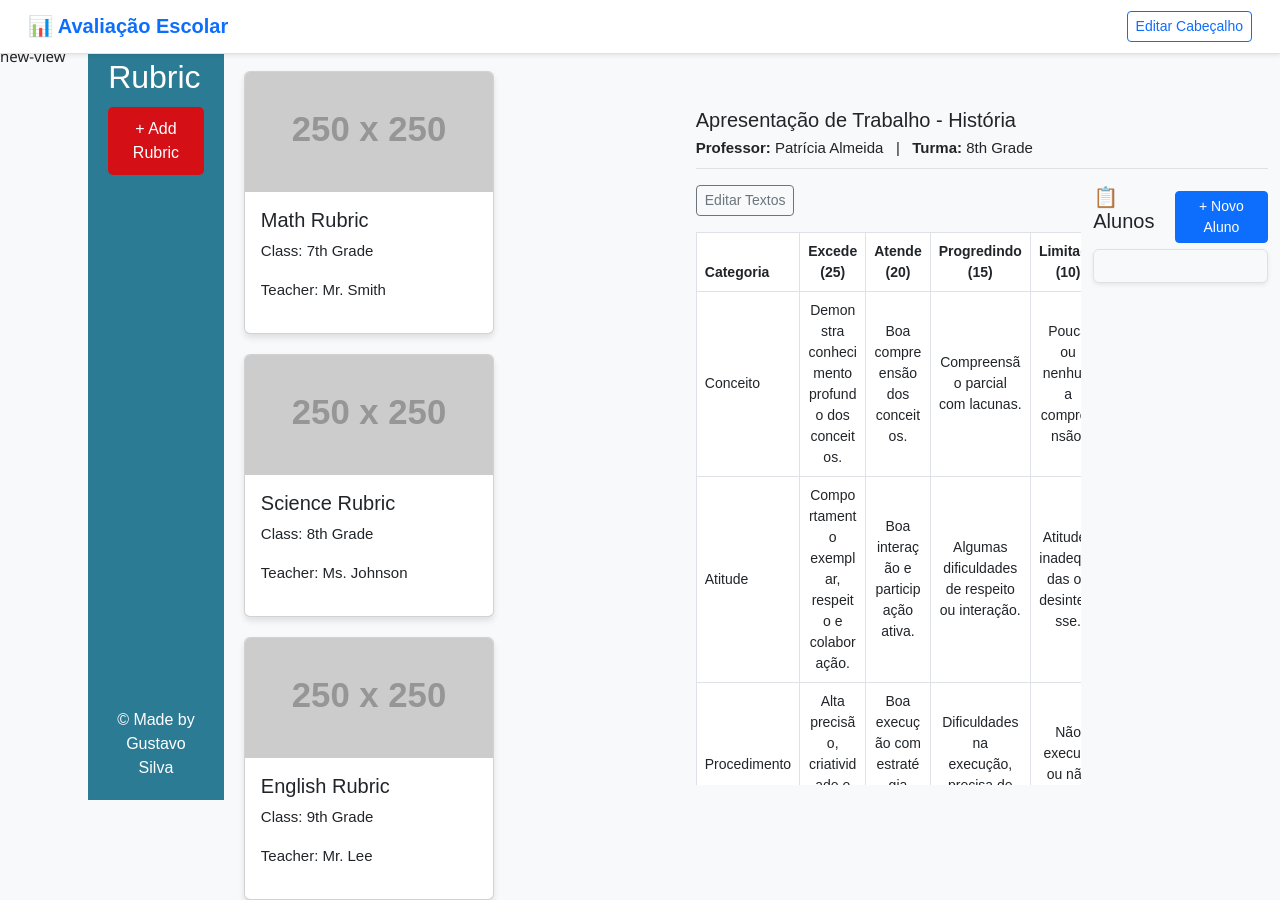
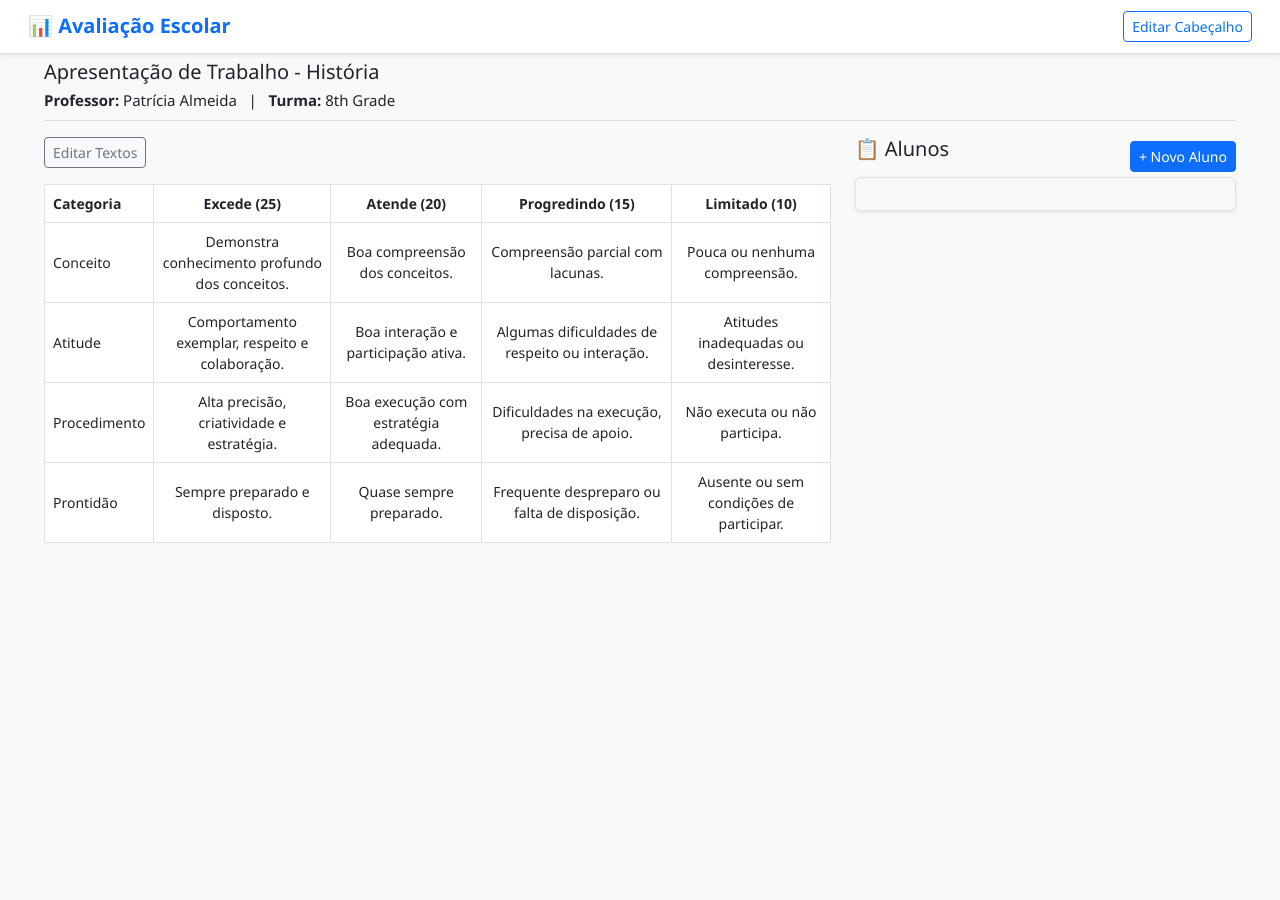
Before and after one commit to GustaSilvaBr/ear-rubrics, a plain HTML site: page public/index.html in a window 1280 px wide. After the commit the page ends 800 px from the top, so only its background shows below. Drawn offline with nearby package versions, Linux system fonts and the light colour scheme; placeholder pictures from the web are drawn by us.

Commit message:
:bug: fix: view

```diff
--- a/public/index.html
+++ b/public/index.html
@@ -1,113 +1,7 @@
 <!DOCTYPE html>
-<html lang="en">
+<html lang="pt-BR">
 
 <head>
-
-  <meta charset="UTF-8">
-  <meta name="viewport" content="width=device-width, initial-scale=1.0">
-  <title>Ear Rubric - Home</title>
-  <style>
-    * {
-      box-sizing: border-box;
-      margin: 0;
-      padding: 0;
-      font-family: Arial, sans-serif;
-    }
-
-    body {
-      display: flex;
-      height: 100vh;
-      background-color: #E5E5E5;
-    }
-
-    .sidebar {
-      width: 250px;
-      background: #2C7B95;
-      color: white;
-      padding: 20px;
-      display: flex;
-      flex-direction: column;
-    }
-
-    .sidebar h2 {
-      text-align: left;
-      margin-bottom: 10px;
-    }
-
-    .add-button {
-      width: 100%;
-      padding: 10px;
-      background: #D50F16;
-      border: none;
-      color: white;
-      font-size: 1rem;
-      cursor: pointer;
-      border-radius: 5px;
-      margin-bottom: 20px;
-    }
-
-    .add-button:hover {
-      background: #b30d13;
-    }
-
-    .content {
-      flex-grow: 1;
-      padding: 20px;
-      display: flex;
-      flex-direction: column;
-      align-items: center;
-    }
-
-    .rubric-title {
-      font-size: 1.5rem;
-      font-weight: bold;
-      margin-bottom: 15px;
-      text-align: left;
-      width: 100%;
-    }
-
-    .rubrics-container {
-      display: flex;
-      justify-content: start !important;
-      flex-wrap: wrap;
-      gap: 20px;
-      justify-content: center;
-      width: 100%;
-    }
-
-    .card {
-      width: 250px;
-      background: white;
-      border-radius: 10px;
-      box-shadow: 0px 4px 6px rgba(0, 0, 0, 0.1);
-      cursor: pointer;
-      transition: transform 0.2s;
-      overflow: hidden;
-    }
-
-    .card:hover {
-      transform: scale(1.05);
-    }
-
-    .card img {
-      width: 100%;
-      height: 120px;
-      object-fit: cover;
-    }
-
-    .card-body {
-      padding: 15px;
-      text-align: left;
-    }
-
-    .footer {
-      text-align: center;
-      margin-top: auto;
-      font-size: 1rem;
-      color: white;
-    }
-  </style>
-  =======
   <meta charset="UTF-8" />
   <meta name="viewport" content="width=device-width, initial-scale=1.0" />
   <title>Rubrica de Avaliação</title>
@@ -193,52 +87,14 @@
       white-space: normal !important;
     }
 
-    td.text-start {
+    td.text-start{
       white-space: nowrap !important;
       word-break: normal !important;
     }
   </style>
-  >>>>>>> new-view
 </head>
 
 <body>
-  <div class="sidebar">
-    <h2>Ear Rubric</h2>
-    <button class="add-button">+ Add Rubric</button>
-    <div class="footer">&#169; Made by Gustavo Silva</div>
-  </div>
-
-  <div class="content">
-    <div class="rubric-title">Rubrics Already Created</div>
-    <div class="rubrics-container" id="rubricList"></div>
-  </div>
-
-  <script>
-    const rubrics = [
-      { name: "Math Rubric", class: "7th Grade", teacher: "Mr. Smith", image: "https://via.placeholder.com/250" },
-      { name: "Science Rubric", class: "8th Grade", teacher: "Ms. Johnson", image: "https://via.placeholder.com/250" },
-      { name: "English Rubric", class: "9th Grade", teacher: "Mr. Lee", image: "https://via.placeholder.com/250" }
-    ];
-
-    const rubricList = document.getElementById("rubricList");
-    rubrics.forEach(rubric => {
-      const card = document.createElement("div");
-      card.className = "card";
-      card.innerHTML = `
-                <img src="${rubric.image}" alt="Rubric Image">
-                <div class="card-body">
-                    <h5>${rubric.name}</h5>
-                    <p>Class: ${rubric.class}</p>
-                    <p>Teacher: ${rubric.teacher}</p>
-                </div>
-            `;
-      card.addEventListener("click", () => {
-        window.location.href = "index.html";
-      });
-      rubricList.appendChild(card);
-    });
-  </script>
-  =======
 
   <!-- Navbar -->
   <nav class="mb-3 navbar navbar-expand-lg navbar-light bg-white fixed-top shadow-sm border-bottom">
@@ -654,7 +510,6 @@
 
       </script>
       <script src="https://cdn.jsdelivr.net/npm/bootstrap@5.3.0/dist/js/bootstrap.bundle.min.js"></script>
-
 </body>
 
 </html>
```
Also changed, not shown: public/studentGrade.html (+2 -11 lines).
